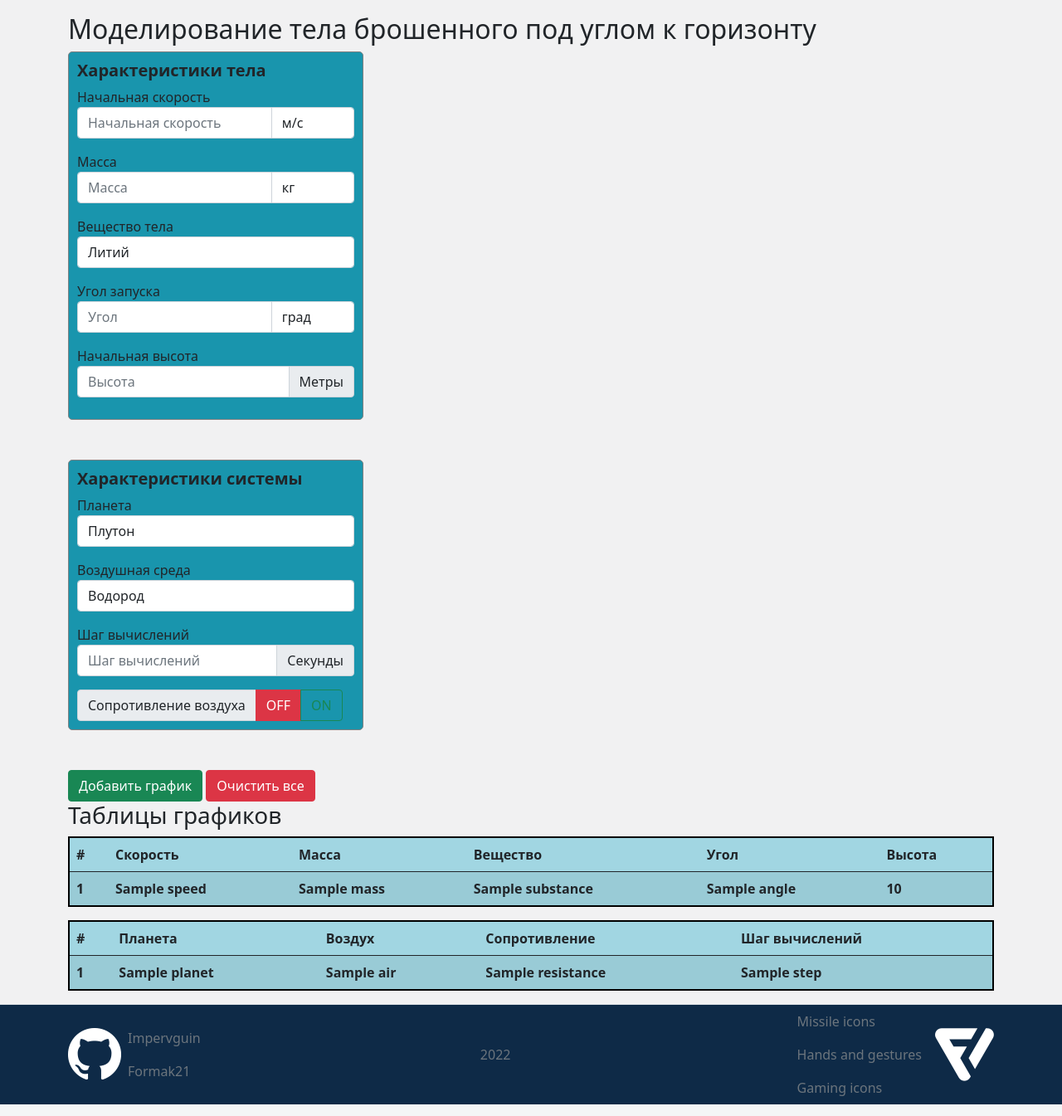
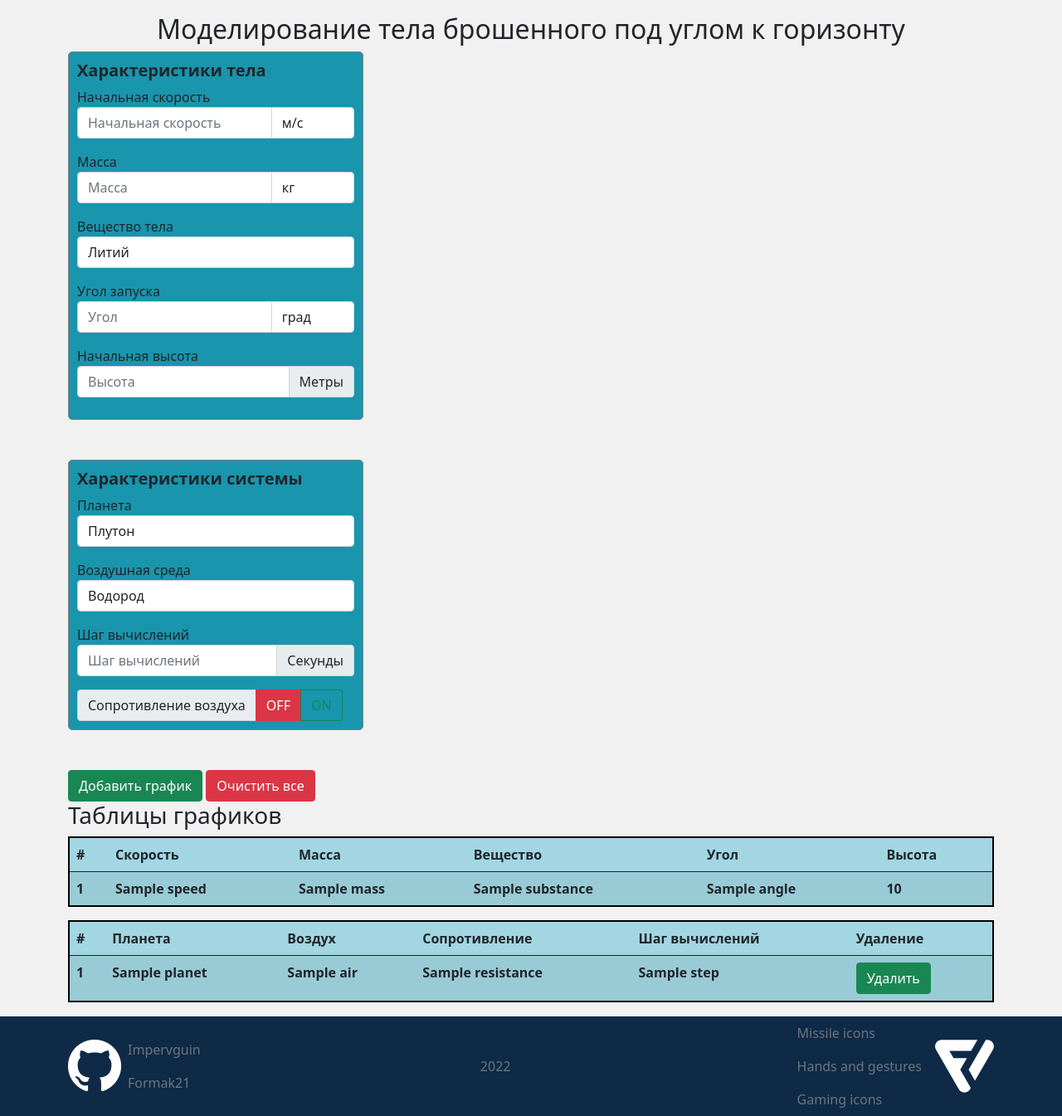
Before and after one commit to Impervguin/Projectile-Simulation, a Flask app: template templates/main.html in a window 1280 px wide. Shown: the part 113-1458 px from the top of the page at 83% size. Run offline with Flask 2, Linux system fonts and the light colour scheme; the template is opened without the code that fills it: most values are stand-ins (such as "Sample title", 1, 10 or a date in 2020); lists and menus that the app fills with data are empty; some libraries are stand-ins or nearby versions.

Commit message:
created buttons for deleting graphs

```diff
--- /dev/null
+++ b/static/js/delete-graph.js
@@ -0,0 +1,5 @@
+function delete_graph(id) {
+  const XHR = new XMLHttpRequest(),
+  XHR.open( 'POST', '/delete_graph' );
+  XHR.send( id );
+}
--- a/templates/main.html
+++ b/templates/main.html
@@ -7,7 +7,7 @@
 <div class="container">
   <div class="row">
     <div class="col-12">
-      <h2>Моделирование тела брошенного под углом к горизонту</h2>
+      <h2 style="text-align:center;">Моделирование тела брошенного под углом к горизонту</h2>
     </div>
   </div>
 </div>
@@ -165,16 +165,18 @@
             <th scope="col">Воздух</th>
             <th scope="col">Сопротивление</th>
             <th scope="col">Шаг вычислений</th>
+            <th scope="col"> Удаление </th>
           </tr>
         </thead>
         <tbody>
         {% for item in projectiles %}
           <tr>
-            <th scope="row">{{item["num"]}}</th>
+            <th scope="row">{{item["id"]}}</th>
             <th>{{item["planet"]}}</th>
             <th>{{item["air"]}}</th>
             <th>{{item["resistance"]}}</th>
             <th>{{item["step"]}}</th>
+            <th><button type="submit" class="btn btn-success" onclick="delete_graph({{item['id']}})">Удалить</button></th>
           </tr>
         {% endfor %}
         </tbody>
@@ -194,4 +196,5 @@
 <script src="{{url_for('static', filename='js/input-number-check.js')}}"></script>
 <script src="{{url_for('static', filename='js/get-input-values.js')}}"></script>
 <script src="{{url_for('static', filename='js/send-data.js')}}"></script>
+<script src="{{url_for('static', filename='js/delete-graph.js')}}"></script>
 {% endblock %}
```
